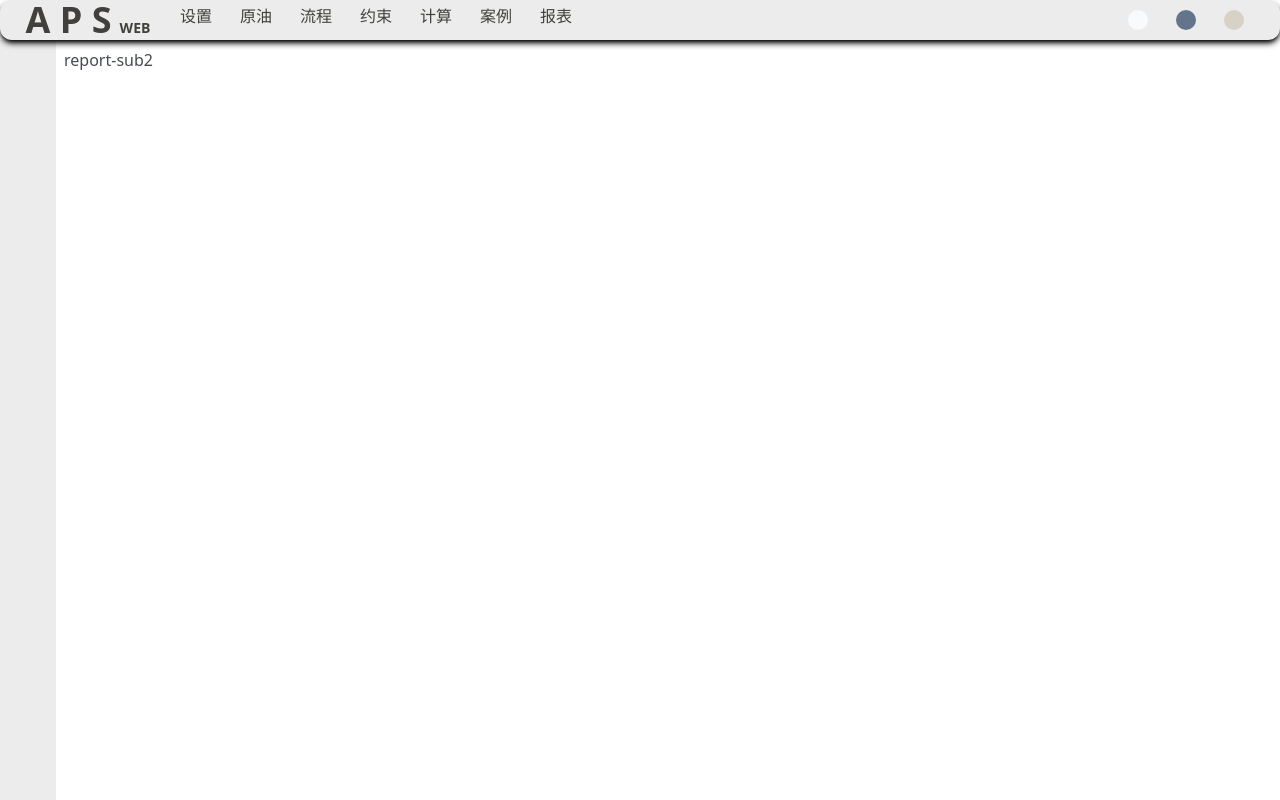
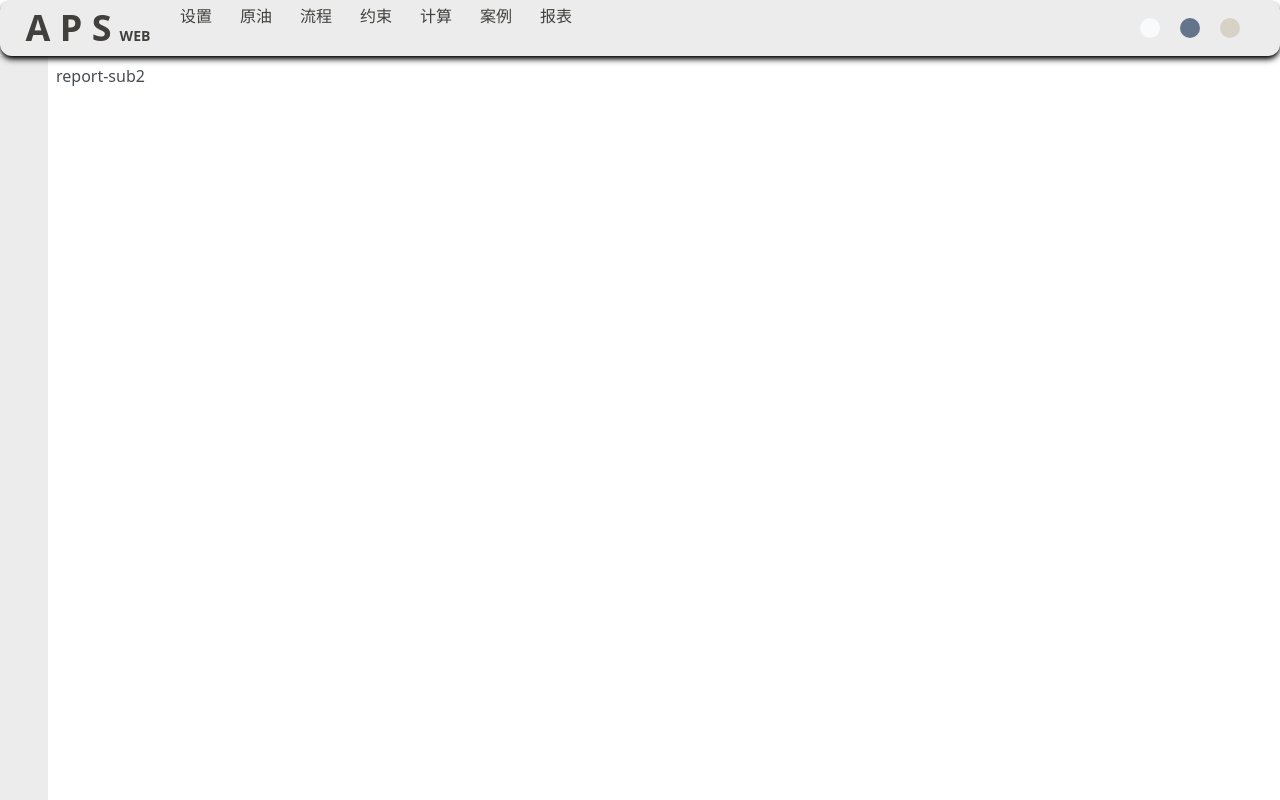
Before and after one commit to GSemir0418/demo23-11-20, a React (Vite) app: page /report/report-sub2 in a window 1280 px wide. Built offline with nearby package versions, Linux system fonts and the light colour scheme; some icons are missing.

Commit message:
fix: tailwindcss dynamic properties

```diff
--- a/src/components/Header.tsx
+++ b/src/components/Header.tsx
@@ -77,7 +77,7 @@ export const Header: React.FC<Props> = () => {
     setFold(!fold)
   }
   return (
-    <div className={`bg-headerBg transition-all duration-300 ease-in-out w-full h-${fold ? 12 : 28} flex-shrink-0 flex shadow-black shadow-md z-10 rounded-xl relative`}>
+    <div className={`bg-headerBg transition-all duration-300 ease-in-out w-full ${fold ? 'h-14' : 'h-28'} flex-shrink-0 flex shadow-black shadow-md z-10 rounded-xl relative`}>
       <div className="text-headerText text-4xl w-44 flex-shrink-0 font-bold flex items-center justify-center">
         A P S
         <span className="text-sm translate-y-2 pl-2"> WEB</span>
@@ -86,9 +86,9 @@ export const Header: React.FC<Props> = () => {
         <HorizontalMenu routes={FAKE_ROUTES} fold={fold} unfold={() => { setFold(false) }} />
       </div>
       <div className="w-40 flex-shrink-0 flex justify-center items-center">
-        <div className="h-5 w-5 rounded-full bg-slate-50 mr-7" onClick={() => { setTheme('light') }} />
-        <div className="h-5 w-5 rounded-full bg-slate-500 mr-7" onClick={() => { setTheme('dark') }} />
-        <div className="h-5 w-5 rounded-full bg-[#d8d1c5] mr-7" onClick={() => { setTheme('warm') }} />
+        <div className="h-5 w-5 rounded-full bg-slate-50 mr-5" onClick={() => { setTheme('light') }} />
+        <div className="h-5 w-5 rounded-full bg-slate-500 mr-5" onClick={() => { setTheme('dark') }} />
+        <div className="h-5 w-5 rounded-full bg-[#d8d1c5] mr-5" onClick={() => { setTheme('warm') }} />
       </div>
       <div className="absolute right-1 bottom-1 cursor-pointer" onClick={toggleFold}>
         {fold
--- a/src/components/Menu.tsx
+++ b/src/components/Menu.tsx
@@ -59,7 +59,7 @@ export const Menu: React.FC<MenuProps> = ({ routes, fold }) => {
   const [currentRoute, setCurrentRoute] = useState<string>('')
 
   return (
-    <ul className={`transition-all duration-300 ease-in-out ${fold ? 'opacity-100' : 'opacity-0'}`}>
+    <ul className={`transition-all duration-100 ease-in-out ${fold ? 'opacity-100' : 'opacity-0 hidden'}`}>
       {routes.map((route, index) => (<MenuItem key={index} item={route} level={0} father={route.path} currentRoute={currentRoute} setCurrentRoute={setCurrentRoute} />
       ))}
     </ul>
--- a/src/components/Sider.tsx
+++ b/src/components/Sider.tsx
@@ -10,7 +10,7 @@ export const Sider: React.FC<Props> = () => {
     setFold(!fold)
   }
   return (
-    <div className={`bg-siderBg text-siderText shadow-[#707070] transition-all duration-300 ease-in-out w-${fold ? 44 : 10} h-full max-h-screen -mb-28 overflow-scroll p-2 relative`}>
+    <div className={`bg-siderBg text-siderText shadow-[#707070] transition-all duration-300 ease-in-out ${fold ? 'w-44' : 'w-12'} h-full max-h-screen -mb-28 overflow-y-scroll p-2 relative`}>
       <Menu routes={routes[0].children} fold={fold} />
       <div onClick={toggleFold} className="absolute bottom-1">
         {fold
```
Also changed, not shown: 1 other file (tests, documents, lock files or other folders).
